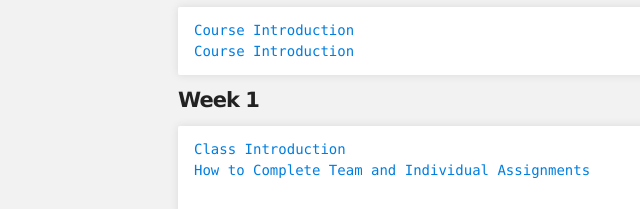
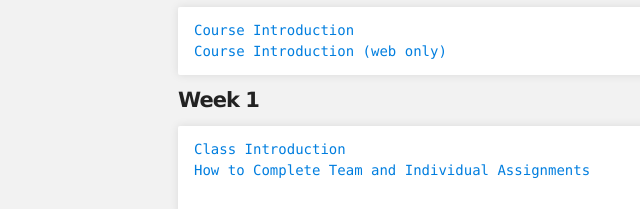
Before and after one commit to damontallen/Construction-Lectures-Fall-2014, a plain HTML site: page index.html in a window 1280 px wide. Shown: the part 486-695 px from the top of the page, 142-782 px from the left. Drawn offline with Linux system fonts and the light colour scheme.

Commit message:
Added the web only label to the Course introduction link for summer

```diff
--- a/index.html
+++ b/index.html
@@ -41,7 +41,7 @@
 <a name="Week 0 Lectures" class="anchor" href="#week-0"><span class="octicon octicon-link"></span></a>Week 0</h4>
 
 <pre><code><a href="Week 0 - Greetings.slides.html">Course Introduction</a>
-<a href="Week 0 - Summer Greetings.slides.html">Course Introduction</a>
+<a href="Week 0 - Summer Greetings.slides.html">Course Introduction (web only)</a>
 </code></pre>
 
 <h4>
```
